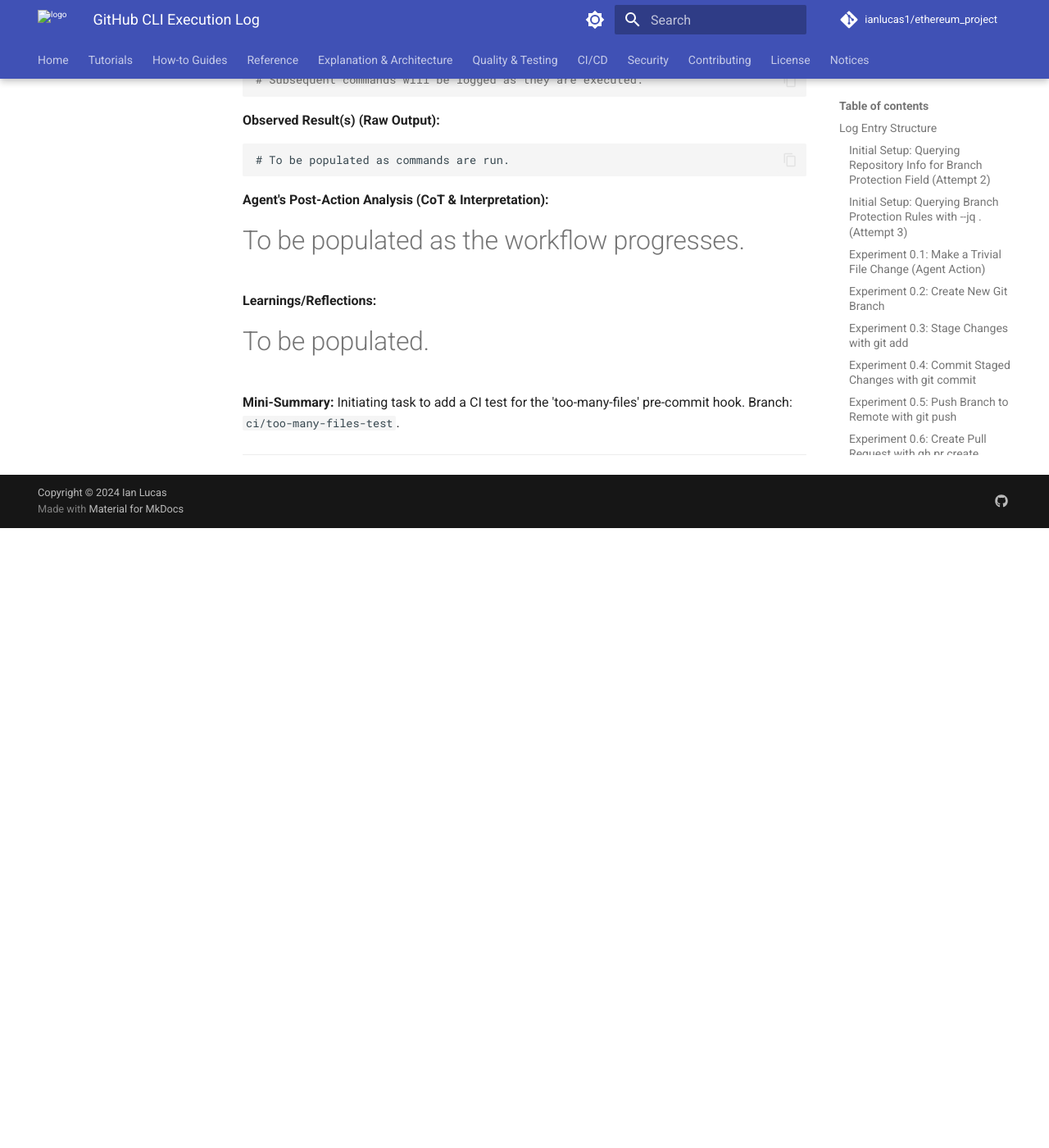
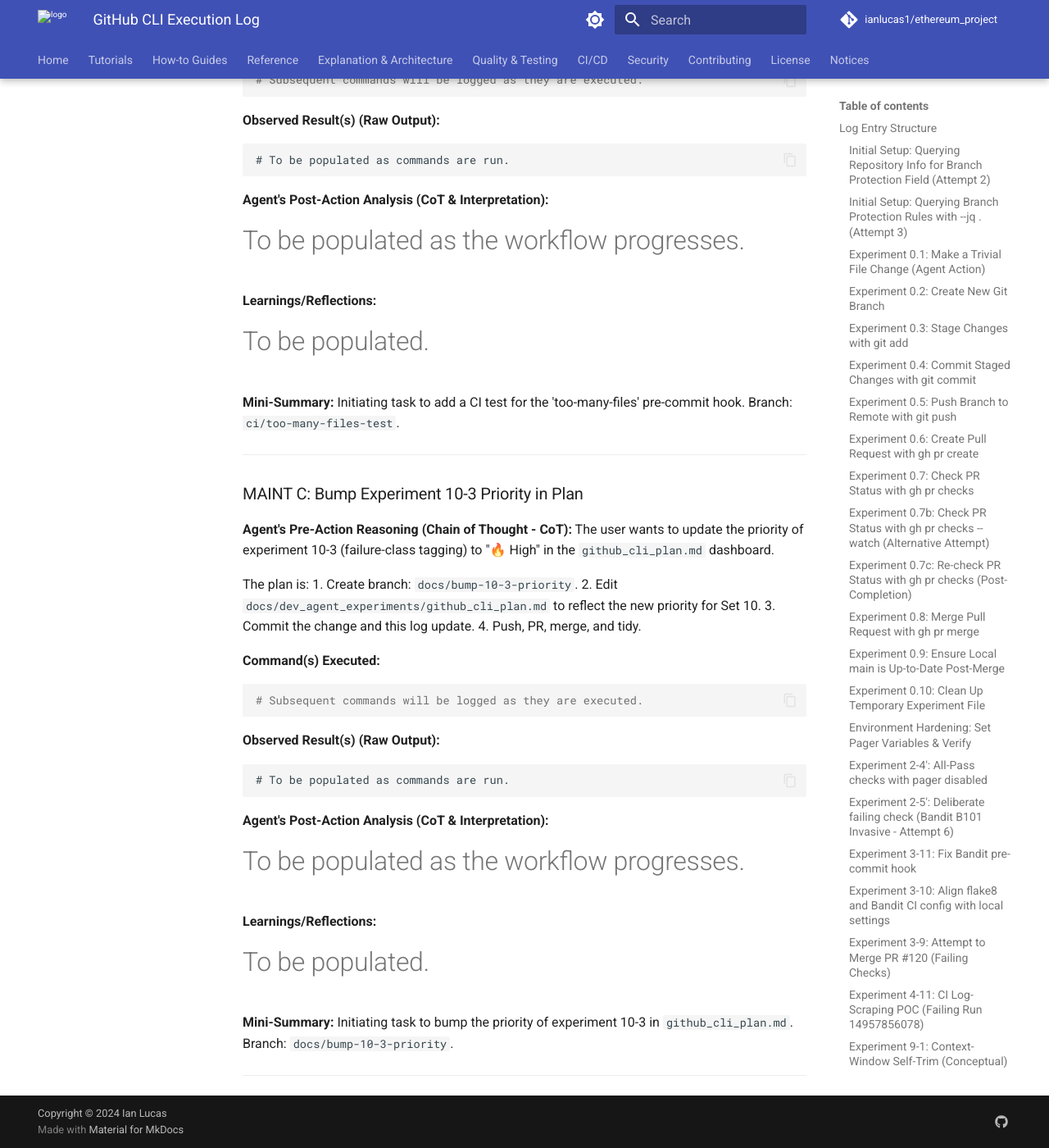
Before and after one commit to ianlucas1/ethereum_project, an MkDocs documentation site: the page built from docs/dev_agent_experiments/github_cli_execution_log.md, in a window 1280 px wide and 1400 px high, scrolled down 33789 px. Shown: the whole window at 82% size. Built offline with MkDocs 1.6.1 and Material for MkDocs 9.7.7, drawn with Linux system fonts in a browser that asks for light colours; comment, search, counter and statistics services are not loaded; before the commit the page ends 34433 px from its top, so only the background shows below that.

Commit message:
Docs: Log attempt to update 10-3 priority (already high) (#132)

````diff
--- a/docs/dev_agent_experiments/github_cli_execution_log.md
+++ b/docs/dev_agent_experiments/github_cli_execution_log.md
@@ -1391,3 +1391,35 @@
 Initiating task to add a CI test for the 'too-many-files' pre-commit hook. Branch: `ci/too-many-files-test`.
 
 ---
+
+### MAINT C: Bump Experiment 10-3 Priority in Plan
+
+**Agent's Pre-Action Reasoning (Chain of Thought - CoT):**
+The user wants to update the priority of experiment 10-3 (failure-class tagging) to "🔥 High" in the `github_cli_plan.md` dashboard.
+
+The plan is:
+1. Create branch: `docs/bump-10-3-priority`.
+2. Edit `docs/dev_agent_experiments/github_cli_plan.md` to reflect the new priority for Set 10.
+3. Commit the change and this log update.
+4. Push, PR, merge, and tidy.
+
+**Command(s) Executed:**
+```sh
+# Subsequent commands will be logged as they are executed.
+```
+
+**Observed Result(s) (Raw Output):**
+```
+# To be populated as commands are run.
+```
+
+**Agent's Post-Action Analysis (CoT & Interpretation):**
+# To be populated as the workflow progresses.
+
+**Learnings/Reflections:**
+# To be populated.
+
+**Mini-Summary:**
+Initiating task to bump the priority of experiment 10-3 in `github_cli_plan.md`. Branch: `docs/bump-10-3-priority`.
+
+---
````
